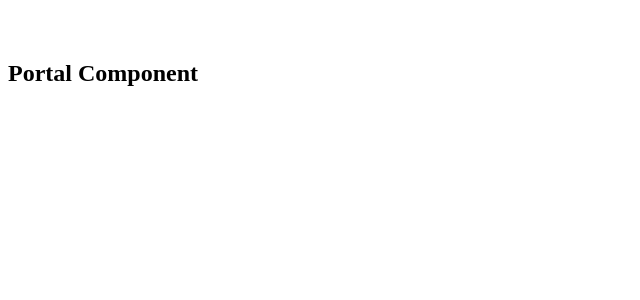
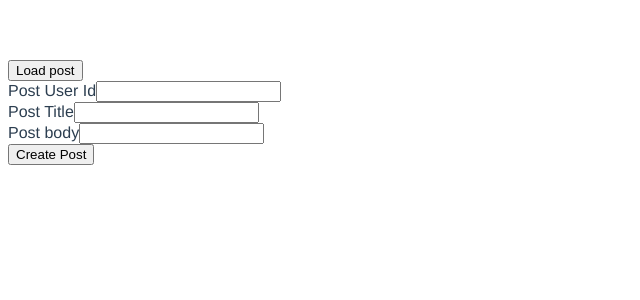
Before and after one commit to thongvm316/VueJs, a Vue app: page / in a window 1280 px wide. Shown: the top 300 px of the page, without its empty margins (0-640 px from the left). Built offline with nearby package versions, Linux system fonts and the light colour scheme.

Commit message:
http-vue

```diff
--- a/package.json
+++ b/package.json
@@ -8,6 +8,7 @@
     "lint": "vue-cli-service lint"
   },
   "dependencies": {
+    "axios": "^0.24.0",
     "core-js": "^3.6.5",
     "vue": "^3.0.0"
   },
--- a/src/App.vue
+++ b/src/App.vue
@@ -1,18 +1,19 @@
 <template>
   <div>
-   <teleport to="#portal-root">
-      <Portal/>
-   </teleport>
-   <!-- render out into other id in index.html instead #app -->
+   <PostList/>
+   <CreatePost/>
   </div>
 </template>
 
 <script>
-  import Portal from './components/Portal.vue'
+  import PostList from './components/PostList.vue'
+  import CreatePost from './components/CreatePost.vue'
+
   export default {
     name: 'App',
     components: {
-     Portal
+    PostList,
+    CreatePost
     },
     data() {
       return {
--- /dev/null
+++ b/src/components/CreatePost.vue
@@ -0,0 +1,54 @@
+<template>
+    <div>
+        <form @submit.prevent="createPost">
+            <div>
+                <label for='userId'>Post User Id</label>
+                <input type="text" name="" id="userId" v-model="formData.userId">
+            </div>
+
+            <div>
+                <label for='title'>Post Title</label>
+                <input type="text" name="" id="title" v-model="formData.title">
+            </div>
+
+            <div>
+                <label for='body'>Post body</label>
+                <input type="text" name="" id="body" v-model="formData.body">
+            </div>
+
+            <button>Create Post</button>
+        </form>
+    </div>
+</template>
+
+<script>
+    import axios from 'axios'
+
+    export default {
+        name: 'CreatePost',
+        data() {
+            return {
+                formData: {
+                    userId: '',
+                    title: '',
+                    body: '',
+                }
+            }
+        },
+        methods: {
+            createPost() {
+                axios.post('https://jsonplaceholder.typicode.com/posts', this.formData)
+                    .then(res => {
+                        console.log(res)
+                    })
+                    .catch(err => {
+                        console.log(err)
+                    })
+            }
+        }
+    }
+</script>
+
+<style scoped>
+
+</style>
--- /dev/null
+++ b/src/components/PostList.vue
@@ -0,0 +1,38 @@
+<template>
+    <div>
+        <button @click="getPosts">Load post</button>
+        <h3 v-if="errorMsg">{{errorMsg}}</h3>
+        <div v-for="post in posts" :key="post.id">
+            <h3>{{ post.id }} {{ post.title }}</h3>
+            <p>{{ post.body }}</p>
+            <hr>
+        </div>
+    </div>
+</template>
+
+<script>
+    import axios from 'axios'
+    export default {
+        name: 'PostList',
+        data() {
+            return {
+                posts: [],
+                errorMsg: ''
+            }
+        },
+        methods: {
+            getPosts() {
+                axios.get('https://jsonplaceholder.typicode.com/posts')
+                    .then(res => this.posts = res.data)
+                    .catch(err => {
+                        console.log(err)
+                        this.errorMsg = 'Error'
+                    })
+            }
+        }
+    }
+</script>
+
+<style scoped>
+
+</style>
```
Also changed, not shown: 2 other files (tests, documents, lock files or other folders).
